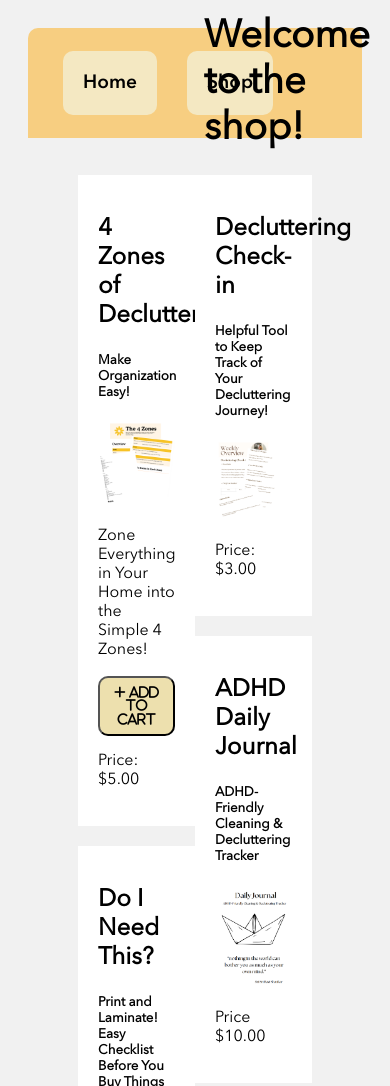
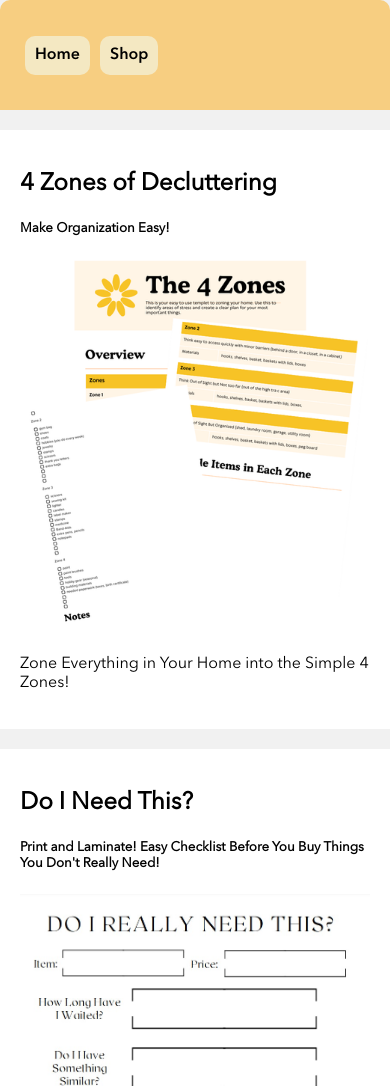
Before and after one commit to tinyfighterpilot/becky, a plain HTML site: page shop.html in a window 390 px wide. Shown: the top 1086 px of the page. Drawn offline with Linux system fonts and the light colour scheme; a script that the page names is missing.

Commit message:
finale ig

```diff
--- a/shop.css
+++ b/shop.css
@@ -1,24 +1,59 @@
-.leftcolumn{
+.leftcolumn {
     width: 35%;
     margin-left: 15%;
 }
-.rightcolumn{
-    width:35%;
+
+.rightcolumn {
+    width: 35%;
 }
-.card:hover{
+
+.card:hover {
     background-color: #d6d5d5;
     box-shadow: 10px 10px 10px #888888;
     transform: scale(105%);
 }
-.row{
+
+.row {
     margin-top: 5%;
 }
-button{
+
+button {
     background-color: rgb(237, 224, 174);
     padding: 8px;
     border-radius: 10px;
 }
-button:hover{
-    transform: scale(110%);
-    background-color: rgb(255, 250, 234);
+
+button:hover {
+    background-color: rgb(233, 189, 47);
 }
+
+@media only screen and (max-width: 850px) {
+    .shop {
+        padding: 5px;
+    }
+    .welcome {
+        color: rgba(0, 128, 0, 0);
+    }
+}
+
+@media only screen and (max-width: 800px) {
+    .leftcolumn, .rightcolumn {
+        width: 100%; /* Make both columns take full width */
+        margin-left: 0; /* Remove left margin */
+        float: none; /* Remove floating behavior */
+    }
+
+    body {
+        padding: 20px;
+        margin: 0px;
+    }
+
+    .card {
+        padding: 20px; /* Keep padding for better spacing */
+    }
+}
+@media only screen and (max-width: 500px){
+    body{
+        padding: 0px;
+    }
+}
--- a/shop.html
+++ b/shop.html
@@ -12,7 +12,7 @@
   <div class="links">
       <a class="top" href="index.html">Home</a>
       <a class="top" href="shop.html">Shop</a>
-      <paypal-cart-button data-id="pp-view-cart"></paypal-cart-button>
+      <paypal-cart-button class="shop" data-id="pp-view-cart"></paypal-cart-button>
         <script>
           cartPaypal.Cart({ id: "pp-view-cart" })
         </script>
@@ -22,13 +22,15 @@
 <!--img class="heading" src="imgs/Minimal Ease.png"-->
 <div class="row">
   <div class="leftcolumn">
-    <div class="card" type="add" id="plusButton" >
+    <div class="card" type="add"  >
       <h2>4 Zones of Decluttering</h2>
       <h5>Make Organization Easy!</h5>
       <img src="imgs/YouTube.png">
       <p>Zone Everything in Your Home into the Simple 4 Zones!</p>
-      <button class="fa fa-plus" onclick="addItem(5.00, 1);"> Add to Cart</button>
-      <p> Price: $5.00</p>
+      <paypal-add-to-cart-button data-id="74G68PSKKSBQ6"></paypal-add-to-cart-button>
+        <script>
+          cartPaypal.AddToCart({ id: "74G68PSKKSBQ6" })
+        </script>
 
     </div>
 
@@ -36,7 +38,10 @@
       <h2>Do I Need This?</h2>
       <h5>Print and Laminate! Easy Checklist Before You Buy Things You Don't Really Need!</h5>
       <img src="imgs/Do I Really Need This.jpg">
-      <p>Price: $1.50</p>
+      <paypal-add-to-cart-button data-id="M8ABE67XS6AYW"></paypal-add-to-cart-button>
+        <script>
+          cartPaypal.AddToCart({ id: "M8ABE67XS6AYW" })
+        </script>
 
     </div>
 
@@ -47,7 +52,6 @@
       <h2>Decluttering Check-in</h2>
       <h5>Helpful Tool to  Keep Track of Your Decluttering Journey!</h5>
       <img src="imgs/YouTube (1).png">
-      <p>Price: $3.00</p>
       <paypal-add-to-cart-button data-id="63M7XZS3B98QU"></paypal-add-to-cart-button>
         <script>
           cartPaypal.AddToCart({ id: "63M7XZS3B98QU" })
@@ -59,7 +63,6 @@
       <h2>ADHD Daily Journal</h2>
       <h5>ADHD-Friendly Cleaning & Decluttering Tracker </h5>
       <img src="imgs/page 1.png">
-      <p>Price $10.00</p>
       <paypal-add-to-cart-button data-id="XVQT58WYUTB2S"></paypal-add-to-cart-button>
       <script>
         cartPaypal.AddToCart({ id: "XVQT58WYUTB2S" })
@@ -73,7 +76,10 @@
       <h2>200 Things to Declutter</h2>
       <h5>Are you tired of the clutter in your home? Are you ready to reclaim your space and find peace in your surroundings? Look no further than our 200 Things to Declutter guide! This comprehensive list covers all areas of your home, from the kitchen to the garage, and provides you with a step-by-step plan to declutter and organize. Say goodbye to the items that no longer serve you and create a space that brings you joy and calm. Get your copy of 200 Things to Declutter and start your journey to a clutter-free home today!</h5>
       <img src="../imgs/200.png">
-      <p>Price: $2.50</p>
+      <paypal-add-to-cart-button data-id="AL8LMA4LC83PC"></paypal-add-to-cart-button>
+        <script>
+          cartPaypal.AddToCart({ id: "AL8LMA4LC83PC" })
+        </script>
 
     </div>
   </div>
@@ -82,17 +88,16 @@
       <h2>Capsule Wardrobe Create a Curated Wardrobe</h2>
       <h5>Learn how to create a curated capsule wardrobe with your existing clothing. Through this ebook you will be able to examine your current clothing, create capsules for each season, and create a monthly schedule to build in days to declutter your unneeded clothing. </h5>
       <img src="imgs/winter.png">
-      <p>Price: $3.00</p>
-
+      <paypal-add-to-cart-button data-id="BTUHXPYFKDW7C"></paypal-add-to-cart-button>
+        <script>
+          cartPaypal.AddToCart({ id: "BTUHXPYFKDW7C" })
+        </script>
     </div>
 
   </div>
 
 </div>
-  <paypal-add-to-cart-button data-id="QDU7AHVU7N288"></paypal-add-to-cart-button>
-    <script>
-      cartPaypal.AddToCart({ id: "QDU7AHVU7N288" })
-    </script>
+
 
 <div class="footer">
   <h2>Socials!</h2>
@@ -108,6 +113,5 @@
   </a>
   </div>
 </div>
-<script src="cart.js" defer></script>
 </body>
 </html>
--- a/style.css
+++ b/style.css
@@ -25,7 +25,7 @@
   background: rgb(235,218,160);
   background: linear-gradient(90deg, rgb(244, 232, 194) 100%, rgba(245,219,120,1) 80%);
   font-size:larger;
-  color: black;
+  color: rgb(0, 0, 0);
   text-decoration: none;
   padding: 20px;
   margin-inline: 15px;
@@ -36,18 +36,32 @@
   transform: scale(110%);
   box-shadow: 2px 2px 2px rgb(80, 80, 80);
 }
+
 * {
   box-sizing: border-box;
-}.welcome{
+}
+
+.welcome{
   margin-left: 40%;
   position: absolute;
   font-family: "avenir-medium";
   font-size: 240%;
 }
+@media only screen and (max-width: 600px){
+  .welcome{
+    margin-left: 40%;
+    font-size: 150%;
+  }
+  .top{
+    padding: 10px;
+    font-size: 100%;
+    margin-inline: 5px;
+  }
+}
 /* Add a gray background color with some padding */
 body {
   font-family:"avenir-demi";
-  padding: 20px;
+  padding: 0px;
   background: #f1f1f1;
 }
 h1,h2,h3,h4,h5,p{
```
Also changed, not shown: 1 other file.
